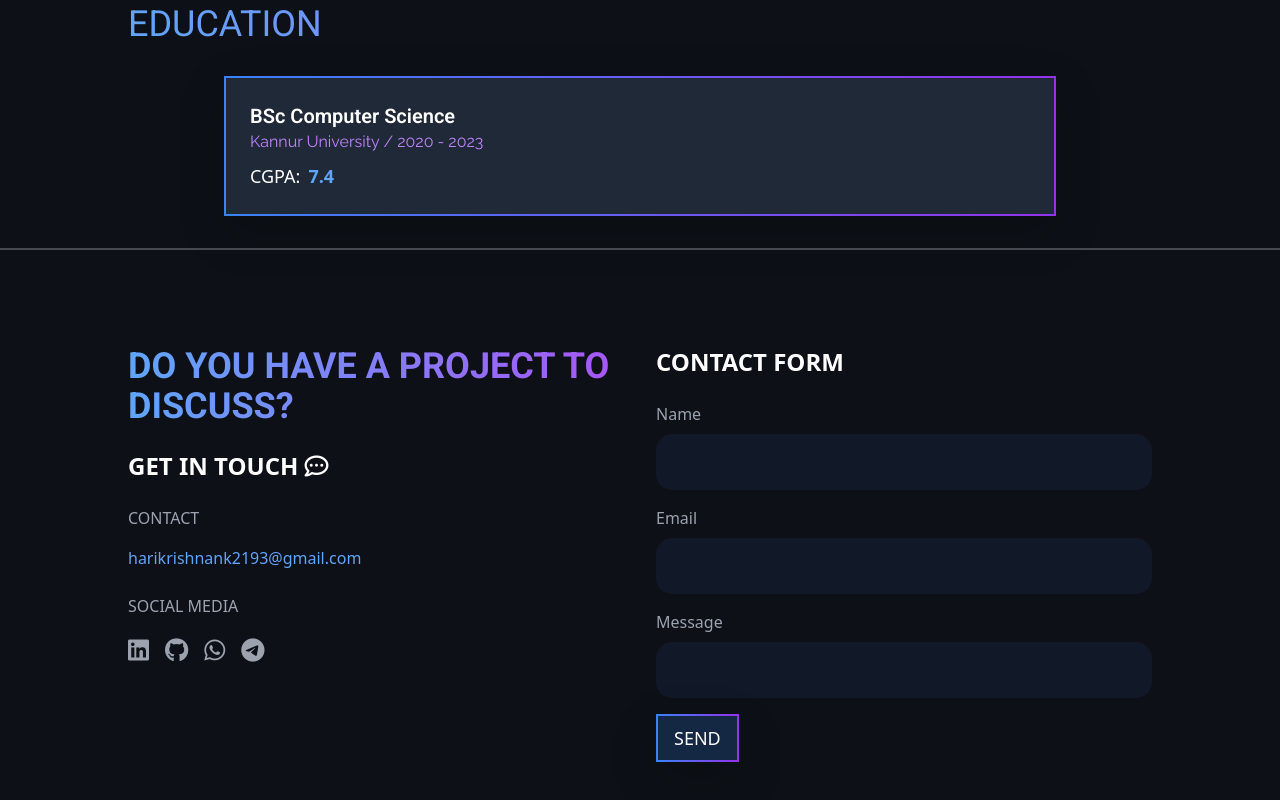
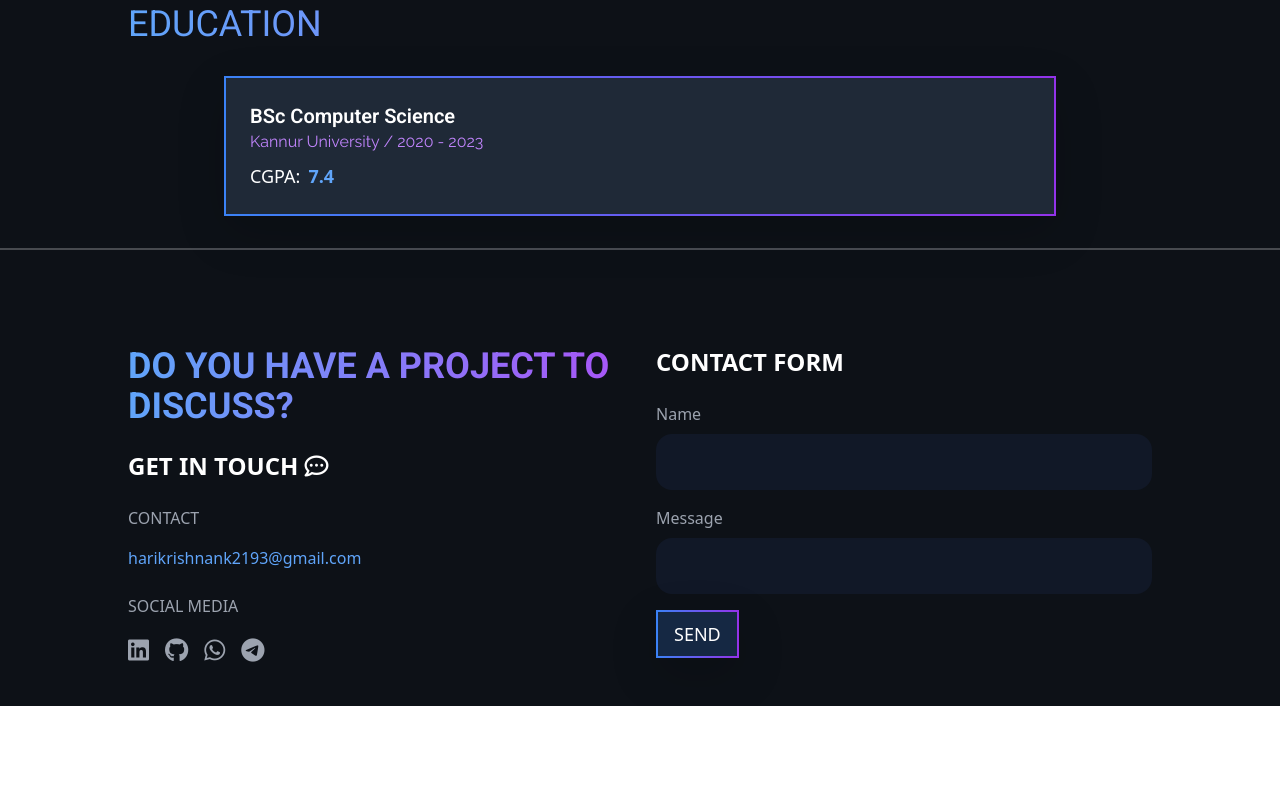
Before and after one commit to harikrishnan2193/hari_portfolio, a React (Vite) app: page / in a window 1280 px wide. Shown: the part 5237-6037 px from the top of the page. After the commit the page ends 5943 px from the top, so only its background shows below. Built offline with nearby package versions, Linux system fonts and the light colour scheme.

Commit message:
update contact section

```diff
--- a/src/components/Contact.jsx
+++ b/src/components/Contact.jsx
@@ -3,7 +3,6 @@ import React, { useState } from "react";
 function Contact() {
   const [formData, setFormData] = useState({
     name: "",
-    email: "",
     message: "",
   });
 
@@ -14,12 +13,12 @@ function Contact() {
   // function for sent message
   const handleSubmit = (e) => {
     e.preventDefault();
-    const { name, email, message } = formData;
-    if (!name || !email || !message) {
+    const { name, message } = formData;
+    if (!name || !message) {
       alert("Please fill all fields before sending the message.");
       return;
     }
-    const whatsappMessage = `Hello, my name is ${name}. My email id is ${email}. Here is my message: ${message}`;
+    const whatsappMessage = `Hello, my name is ${name}. My message is: ${message}`;
     const encodedMessage = encodeURIComponent(whatsappMessage);
     const whatsappLink = `https://wa.me/9495312193?text=${encodedMessage}`;
     window.open(whatsappLink, "_blank");
@@ -68,16 +67,6 @@ function Contact() {
               />
             </div>
             <div>
-              <label className="block text-gray-400 mb-2">Email</label>
-              <input
-                type="email"
-                name="email"
-                value={formData.email}
-                onChange={handleChange}
-                className="w-full p-3 bg-gray-900 text-white rounded-2xl"
-              />
-            </div>
-            <div>
               <label className="block text-gray-400 mb-2">Message</label>
               <input
                 type="text"
```
